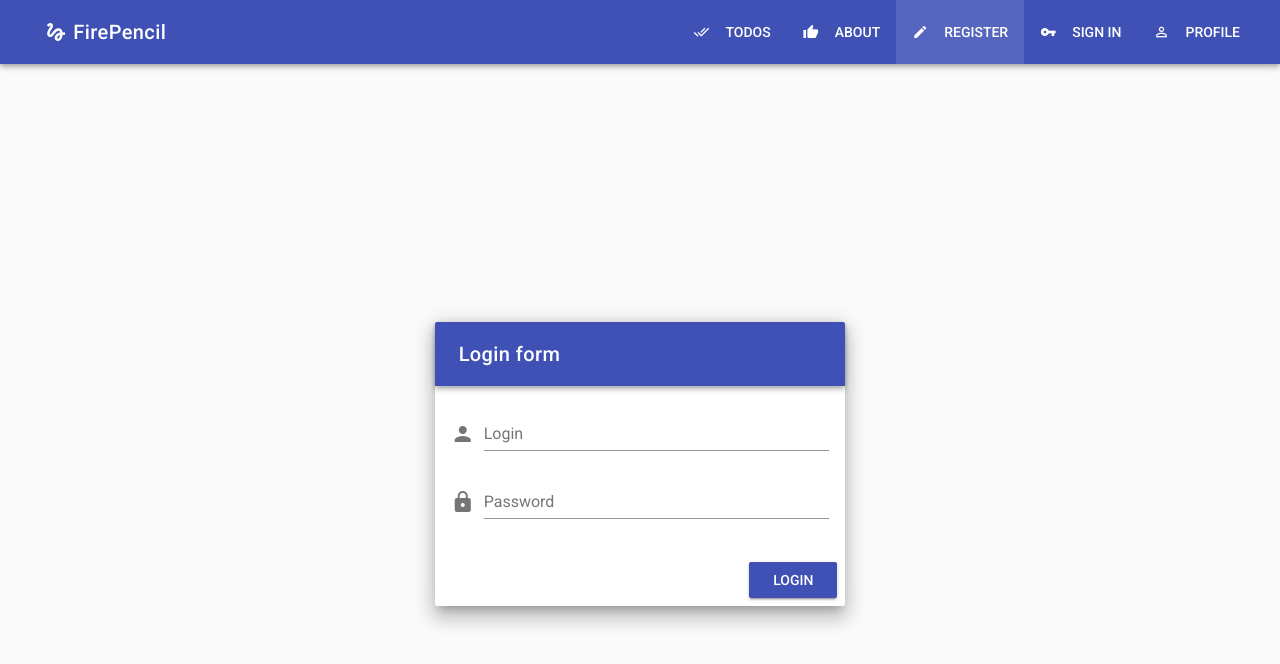
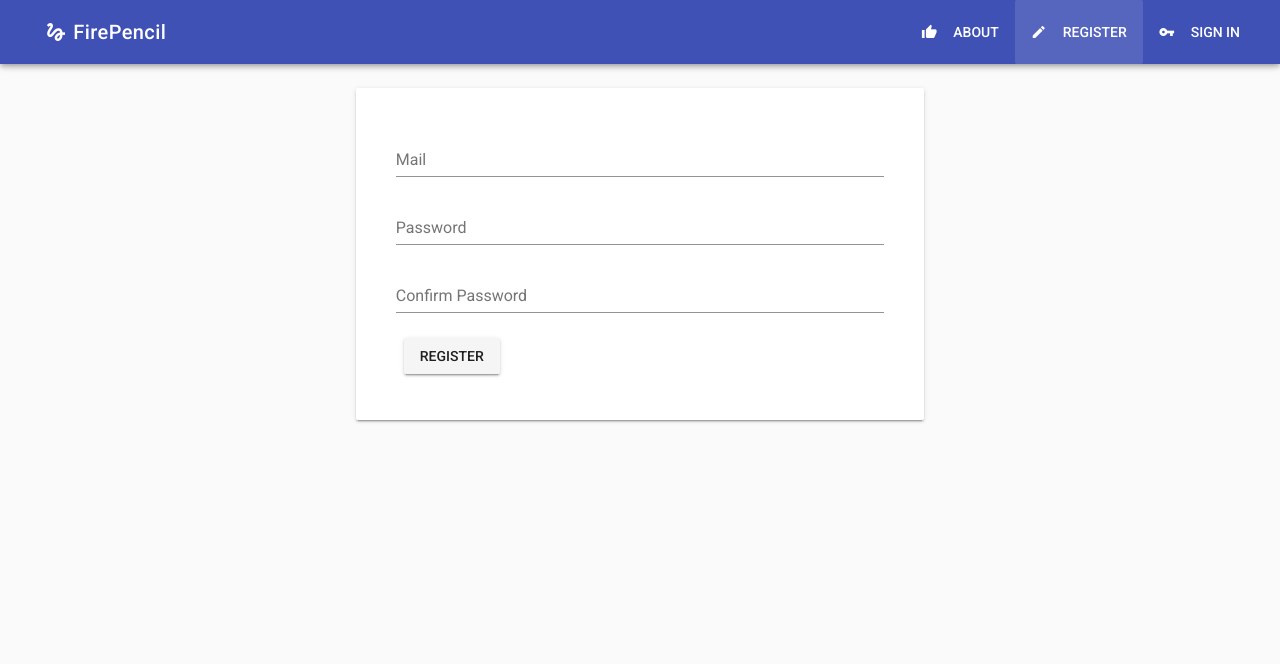
Before and after one commit to JacquesBeets/todo-app, a Vue app: page /register in a window 1280 px wide. Shown: the top 664 px of the page. Built offline with nearby package versions, Linux system fonts and the light colour scheme.

Commit message:
Enabled Authentication through Firebase

```diff
--- a/src/App.vue
+++ b/src/App.vue
@@ -58,12 +58,28 @@ export default {
   data () {
     return {
       sideNav: false,
+
     }
   },
   computed: {
       menuItems (){
-        return this.$store.state.menuItems
+        let menuItems = [
+          {name: 'About', icon: 'thumb_up', link: '/about'},
+          {name: 'Register', icon: 'create', link: '/register'},
+          {name: 'Sign In', icon: 'vpn_key', link: '/signin'}
+        ]
+        if (this.userIsAuthenticated) {
+          menuItems = [
+            {name: 'Todos', icon: 'done_all', link: '/todos'},
+            {name: 'Profile', icon: 'perm_identity', link: '/profile'}
+          ]
+        }
+        return menuItems
+      },
+      userIsAuthenticated (){
+        return this.$store.getters.user !== null && this.$store.getters.user !== undefined
       }
+
   },
   methods: {
 
--- a/src/components/user/Register.vue
+++ b/src/components/user/Register.vue
@@ -1,38 +1,108 @@
 <template>
-  <v-app id="inspire">
-    <v-content>
-      <v-container fluid fill-height>
-        <v-layout align-center justify-center>
-          <v-flex xs12 sm8 md4>
-            <v-card class="elevation-12">
-              <v-toolbar dark color="primary">
-                <v-toolbar-title>Login form</v-toolbar-title>
-              </v-toolbar>
+ <v-container>
+   <v-layout row>
+     <v-flex xs12 sm6 offset-sm3>
+       <v-card>
          <v-card-text>
-                <v-form>
-                  <v-text-field prepend-icon="person" name="login" label="Login" type="text"></v-text-field>
-                  <v-text-field prepend-icon="lock" name="password" label="Password" id="password" type="password"></v-text-field>
-                </v-form>
+          <v-container>
+            <form @submit.prevent="onRegister">
+              <!-- <v-layout row>
+                <v-flex xs 12>
+                  <v-text-field
+                    label="Name"
+                    v-model="name"
+                    :counter="20"
+                    required
+                  ></v-text-field>
+                </v-flex>
+              </v-layout> -->
+              <v-layout row>
+                <v-flex xs 12>
+                  <v-text-field
+                      name="email"
+                      label="Mail"
+                      id="email"
+                      v-model="email"
+                      type="email"
+                      required
+                      >
+                    </v-text-field>
+                </v-flex>
+              </v-layout>
+              <v-layout row>
+                <v-flex xs 12>
+                  <v-text-field
+                      name="password"
+                      label="Password"
+                      id="password"
+                      v-model="password"
+                      type="password"
+                      required
+                      >
+                    </v-text-field>
+                </v-flex>
+              </v-layout>
+              <v-layout row>
+                <v-flex xs 12>
+                  <v-text-field
+                      name="confirmPassword"
+                      label="Confirm Password"
+                      id="confirmPassword"
+                      v-model="confirmPassword"
+                      type="password"
+                      :rules="[comparePasswords]"
+                      >
+                    </v-text-field>
+                </v-flex>
+              </v-layout>
+              <v-layout row>
+                <v-flex xs12>
+                  <v-btn type="submit">Register</v-btn>
+                </v-flex>
+              </v-layout>
+            </form>
+          </v-container>
         </v-card-text>
-              <v-card-actions>
-                <v-spacer></v-spacer>
-                <v-btn color="primary">Login</v-btn>
-              </v-card-actions>
        </v-card>
      </v-flex>
    </v-layout>
  </v-container>
-    </v-content>
-  </v-app>
 </template>
 
 <script>
 export default {
-    data: () => ({
-      drawer: null
-    }),
-    props: {
-      source: String
+  data (){
+    return {
+      // name: '',
+      email: '',
+      password:'',
+      confirmPassword: ''
+
+    }
+  },
+  computed: {
+    comparePasswords (){
+      return this.password !== this.confirmPassword ? 'Passwords does not match' : ''
+    },
+    user (){
+      return this.$store.getters.user
+    }
+  },
+  watch: {
+    user (value) {
+      if(value !== null && value !== undefined){
+        this.$router.push('/')
+      }
+    }
+  },
+  methods: {
+    onRegister (){
+      this.$store.dispatch('registerUser', {
+        // name: this.name,
+        email: this.email,
+        password: this.password
+      })
+    }
   }
 }
 </script>
--- a/src/components/user/Signin.vue
+++ b/src/components/user/Signin.vue
@@ -1,38 +1,78 @@
 <template>
-  <v-app id="inspire">
-    <v-content>
-      <v-container fluid fill-height>
-        <v-layout align-center justify-center>
-          <v-flex xs12 sm8 md4>
-            <v-card class="elevation-12">
-              <v-toolbar dark color="primary">
-                <v-toolbar-title>Login form</v-toolbar-title>
-              </v-toolbar>
+ <v-container>
+   <v-layout row>
+     <v-flex xs12 sm6 offset-sm3>
+       <v-card>
          <v-card-text>
-                <v-form>
-                  <v-text-field prepend-icon="person" name="login" label="Login" type="text"></v-text-field>
-                  <v-text-field prepend-icon="lock" name="password" label="Password" id="password" type="password"></v-text-field>
-                </v-form>
+          <v-container>
+            <form @submit.prevent="onSignin">
+              <v-layout row>
+                <v-flex xs 12>
+                  <v-text-field
+                      name="email"
+                      label="Mail"
+                      id="email"
+                      v-model="email"
+                      type="email"
+                      required
+                      >
+                    </v-text-field>
+                </v-flex>
+              </v-layout>
+              <v-layout row>
+                <v-flex xs 12>
+                  <v-text-field
+                      name="password"
+                      label="Password"
+                      id="password"
+                      v-model="password"
+                      type="password"
+                      required
+                      >
+                    </v-text-field>
+                </v-flex>
+              </v-layout>
+              <v-layout row>
+                <v-flex xs12>
+                  <v-btn type="submit">Sign In</v-btn>
+                </v-flex>
+              </v-layout>
+            </form>
+          </v-container>
         </v-card-text>
-              <v-card-actions>
-                <v-spacer></v-spacer>
-                <v-btn color="primary">Login</v-btn>
-              </v-card-actions>
        </v-card>
      </v-flex>
    </v-layout>
  </v-container>
-    </v-content>
-  </v-app>
 </template>
 
 <script>
 export default {
-    data: () => ({
-      drawer: null
-    }),
-    props: {
-      source: String
+  data (){
+    return {
+      email: '',
+      password:''
+    }
+  },
+  computed: {
+    user (){
+      return this.$store.getters.user
+    }
+  },
+  watch: {
+    user (value) {
+      if(value !== null && value !== undefined){
+        this.$router.push('/')
+      }
+    }
+  },
+  methods: {
+    onSignin (){
+      this.$store.dispatch('signUserIn', {
+        email: this.email,
+        password: this.password
+      })
+    }
   }
 }
 </script>
--- a/src/main.js
+++ b/src/main.js
@@ -1,5 +1,6 @@
 import Vue from 'vue'
 import App from './App'
+import * as firebase from 'firebase'
 import router from './router'
 import Vuetify from 'vuetify'
 import 'vuetify/dist/vuetify.min.css'
@@ -24,5 +25,14 @@ new Vue({
   el: '#app',
   store: store,
   router,
-  render: h => h(App)
+  render: h => h(App),
+  created (){
+    firebase.initializeApp({
+        apiKey: 'AIzaSyASzl-d9kDwI--us6ifsUiZZaAaCv_d9ZI',
+        authDomain: 'firepenciltodoapp.firebaseapp.com',
+        databaseURL: 'https://firepenciltodoapp.firebaseio.com',
+        projectId: 'firepenciltodoapp',
+        storageBucket: 'firepenciltodoapp.appspot.com'
+    })
+  }
 })
--- a/src/store/store.js
+++ b/src/store/store.js
@@ -1,18 +1,13 @@
 import Vue from 'vue'
 import Vuex from 'vuex'
+import * as firebase from 'firebase'
 
 Vue.use(Vuex)
 
 export const store = new Vuex.Store({
   strict: true,
   state:{
-    menuItems: [
-      {name: 'Todos', icon: 'done_all', link: '/todos'},
-      {name: 'About', icon: 'thumb_up', link: '/about'},
-      {name: 'Register', icon: 'create', link: '/register'},
-      {name: 'Sign In', icon: 'vpn_key', link: '/signin'},
-      {name: 'Profile', icon: 'perm_identity', link: '/profile'}
-    ],
+    user: null,
     todos:[
       // {
       //   title: 'First Todo List',
@@ -38,7 +33,9 @@ export const store = new Vuex.Store({
     ]
   },
   getters: {
-
+    user (state) {
+      return state.user
+    }
   },
   mutations: {
     todoCompleted (state, payload){
@@ -78,9 +75,43 @@ export const store = new Vuex.Store({
       const todoItem = state.todos[payload.todoListIndex].items[payload.todoId]
       todoItem.todo = payload.inputValue
       todoItem.edit = false
+    },
+    setUser (state, payload){
+      state.user = payload
     }
   },
   actions: {
-
+    registerUser({commit}, payload){
+      firebase.auth().createUserWithEmailAndPassword(payload.email, payload.password)
+      .then(
+        user => {
+          const newUser = {
+            id: user.uid
+          }
+          commit('setUser', newUser)
+        }
+      )
+      .catch(
+        error => {
+          console.log(error)
+        }
+      )
+    },
+    signUserIn ({commit}, payload){
+      firebase.auth().signInWithEmailAndPassword(payload.email, payload.password)
+      .then(
+        user => {
+          const newUser = {
+            id: user.uid
+          }
+          commit('setUser', newUser)
+        }
+      )
+      .catch(
+        error => {
+          console.log(error)
+        }
+      )
+    }
   }
 })
```
Lines whose indentation alone changed are shown as unchanged.
